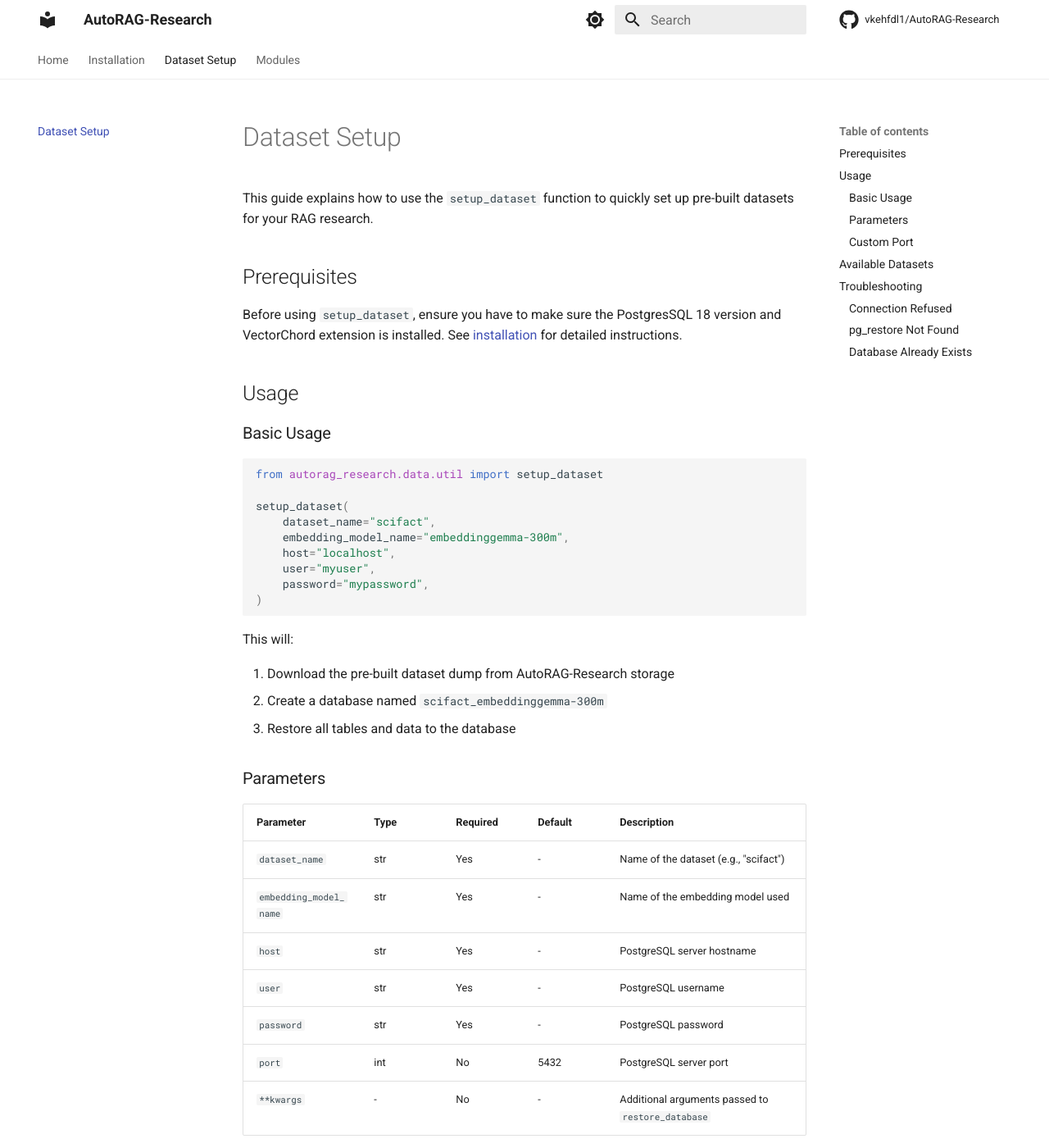
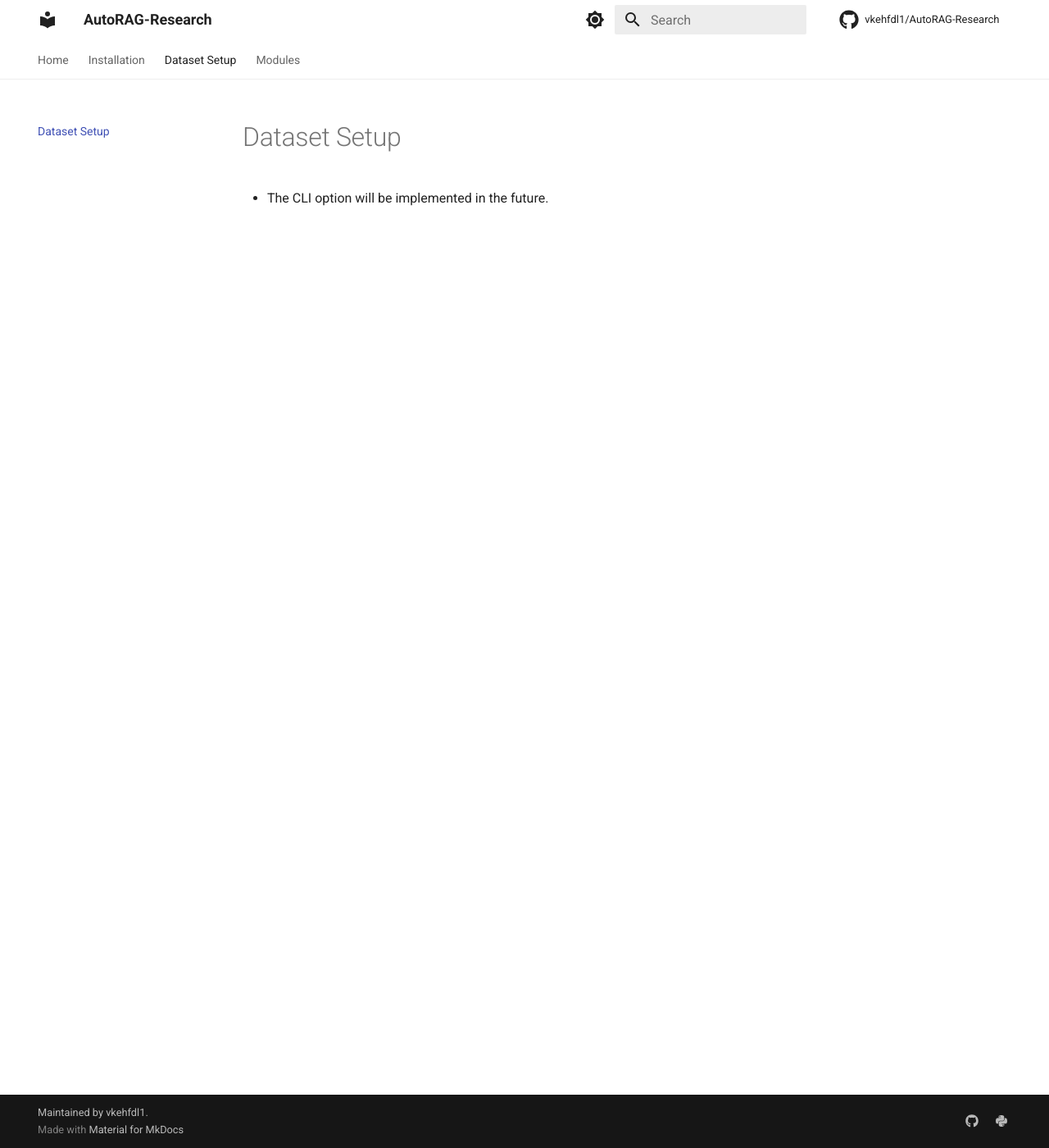
Before and after one commit to NomaDamas/AutoRAG-Research, an MkDocs documentation site: the page built from docs/dataset_setup.md, in a window 1280 px wide and 1400 px high. Shown: the whole window at 82% size. Built offline with MkDocs 1.6.1 and Material for MkDocs 9.7.7, drawn with Linux system fonts in a browser that asks for light colours; comment, search, counter and statistics services are not loaded; some of the changed text lies outside the part shown.

Commit message:
Remove setup_dataset function references and update documentation for future CLI implementation

````diff
--- a/docs/dataset_setup.md
+++ b/docs/dataset_setup.md
@@ -1,89 +1,3 @@
 # Dataset Setup
 
-This guide explains how to use the `setup_dataset` function to quickly set up pre-built datasets for your RAG research.
-
-## Prerequisites
-
-Before using `setup_dataset`, ensure you have to make sure the PostgresSQL 18 version and VectorChord extension is installed.
-See [installation](./installation.md) for detailed instructions.
-
-## Usage
-
-### Basic Usage
-
-```python
-from autorag_research.data.util import setup_dataset
-
-setup_dataset(
-    dataset_name="scifact",
-    embedding_model_name="embeddinggemma-300m",
-    host="localhost",
-    user="myuser",
-    password="mypassword",
-)
-```
-
-This will:
-
-1. Download the pre-built dataset dump from AutoRAG-Research storage
-2. Create a database named `scifact_embeddinggemma-300m`
-3. Restore all tables and data to the database
-
-### Parameters
-
-| Parameter | Type | Required | Default | Description |
-|-----------|------|----------|---------|-------------|
-| `dataset_name` | str | Yes | - | Name of the dataset (e.g., "scifact") |
-| `embedding_model_name` | str | Yes | - | Name of the embedding model used |
-| `host` | str | Yes | - | PostgreSQL server hostname |
-| `user` | str | Yes | - | PostgreSQL username |
-| `password` | str | Yes | - | PostgreSQL password |
-| `port` | int | No | 5432 | PostgreSQL server port |
-| `**kwargs` | - | No | - | Additional arguments passed to `restore_database` |
-
-### Custom Port
-
-If your PostgreSQL server is running on a different port:
-
-```python
-setup_dataset(
-    dataset_name="scifact",
-    embedding_model_name="embeddinggemma-300m",
-    host="localhost",
-    user="myuser",
-    password="mypassword",
-    port=5433,
-)
-```
-
-## Available Datasets
-
-Currently available dataset and embedding model combinations:
-
-| Dataset | Embedding Model | Database Name |
-|---------|-----------------|---------------|
-| scifact | embeddinggemma-300m | scifact_embeddinggemma-300m |
-
-More datasets will be added in future releases.
-
-## Troubleshooting
-
-### Connection Refused
-
-If you see a connection error, ensure:
-
-1. PostgreSQL server is running
-2. The host and port are correct
-3. The user has permission to create databases
-
-### pg_restore Not Found
-
-Ensure PostgreSQL 18 client tools are installed and `pg_restore-18` is in your PATH:
-
-```bash
-pg_restore-18 --version
-```
-
-### Database Already Exists
-
-If the target database already exists, you may need to drop it first or use a different database name.
+- The CLI option will be implemented in the future.
````
Also changed, not shown: .claude/agents/implementation-specialist.md (+0 -2 lines), docs/index.md (+1 -7 lines), 3 other files.
